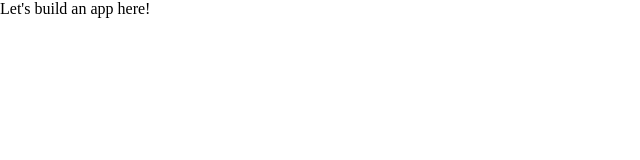
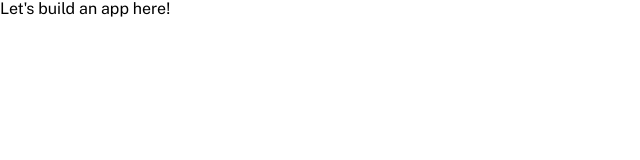
Before and after one commit to apkoponen/post-reader, a Next.js app: page / in a window 1280 px wide. Shown: the top 160 px of the page, without its empty margins (0-640 px from the left). Built offline with nearby package versions, Linux system fonts and the light colour scheme.

Commit message:
Add custom font

```diff
--- a/pages/_app.tsx
+++ b/pages/_app.tsx
@@ -1,8 +1,8 @@
-import App from 'next/app';
+import CustomNextApp from '../src/pages/CustomNextApp';
 
 // Next.js only supports global CSS stylesheets, if they are imported in pages/_app.tsx
 // Cf. https://nextjs.org/docs/basic-features/built-in-css-support#adding-a-global-stylesheet
 import 'normalize.css/normalize.css';
 import '../src/styles/global.css';
 
-export default App;
+export default CustomNextApp;
--- /dev/null
+++ b/src/pages/CustomNextApp.tsx
@@ -0,0 +1,19 @@
+import React from 'react';
+import { AppProps } from 'next/app';
+import Head from 'next/head';
+
+function CustomNextApp({ Component, pageProps }: AppProps): JSX.Element {
+  return (
+    <>
+      <Head>
+        <link
+          href="https://fonts.googleapis.com/css2?family=Public+Sans:wght@400;700&display=swap"
+          rel="stylesheet"
+        />
+      </Head>
+      <Component {...pageProps} />
+    </>
+  );
+}
+
+export default CustomNextApp;
--- a/src/styles/global.css
+++ b/src/styles/global.css
@@ -3,6 +3,7 @@
     -webkit-font-kerning: normal;
     font-kerning: normal;
     -webkit-font-smoothing: antialiased;
+    font-family: 'Public Sans', sans-serif;
 }
 
 *,
```
